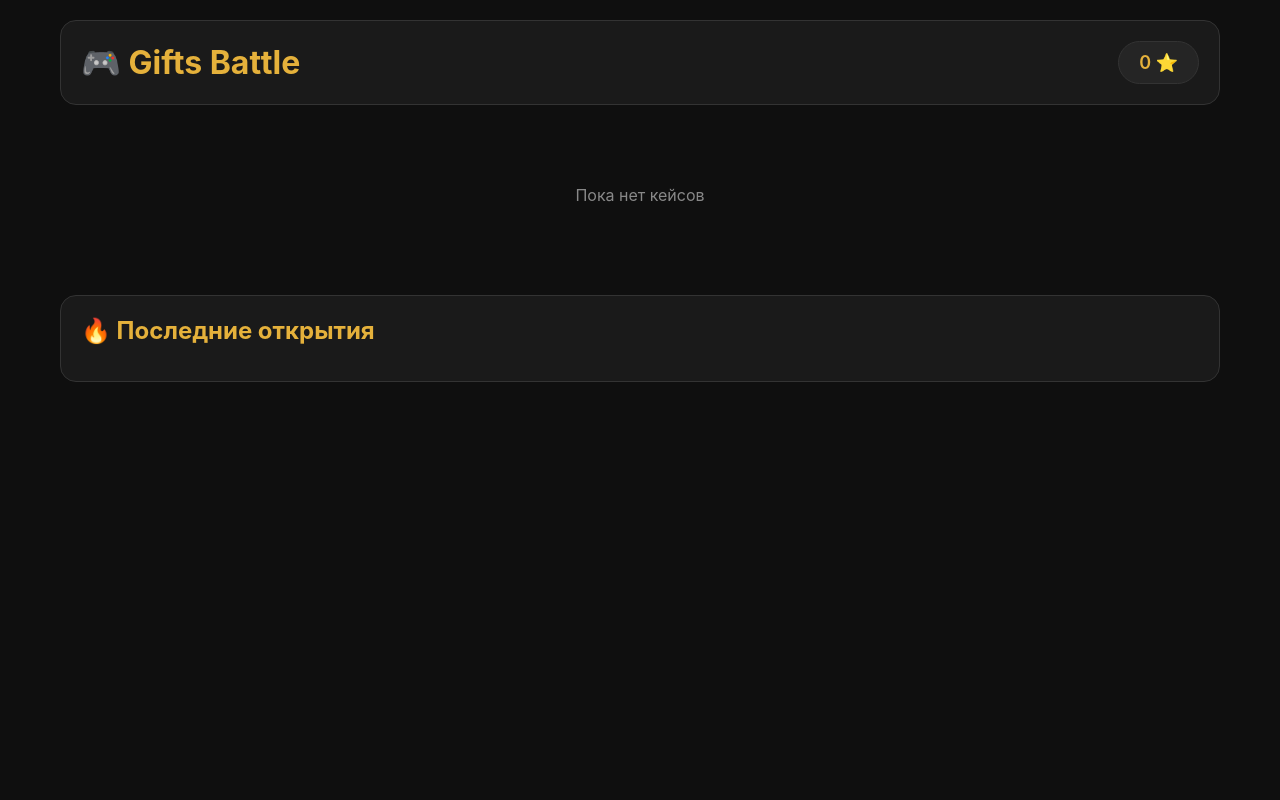
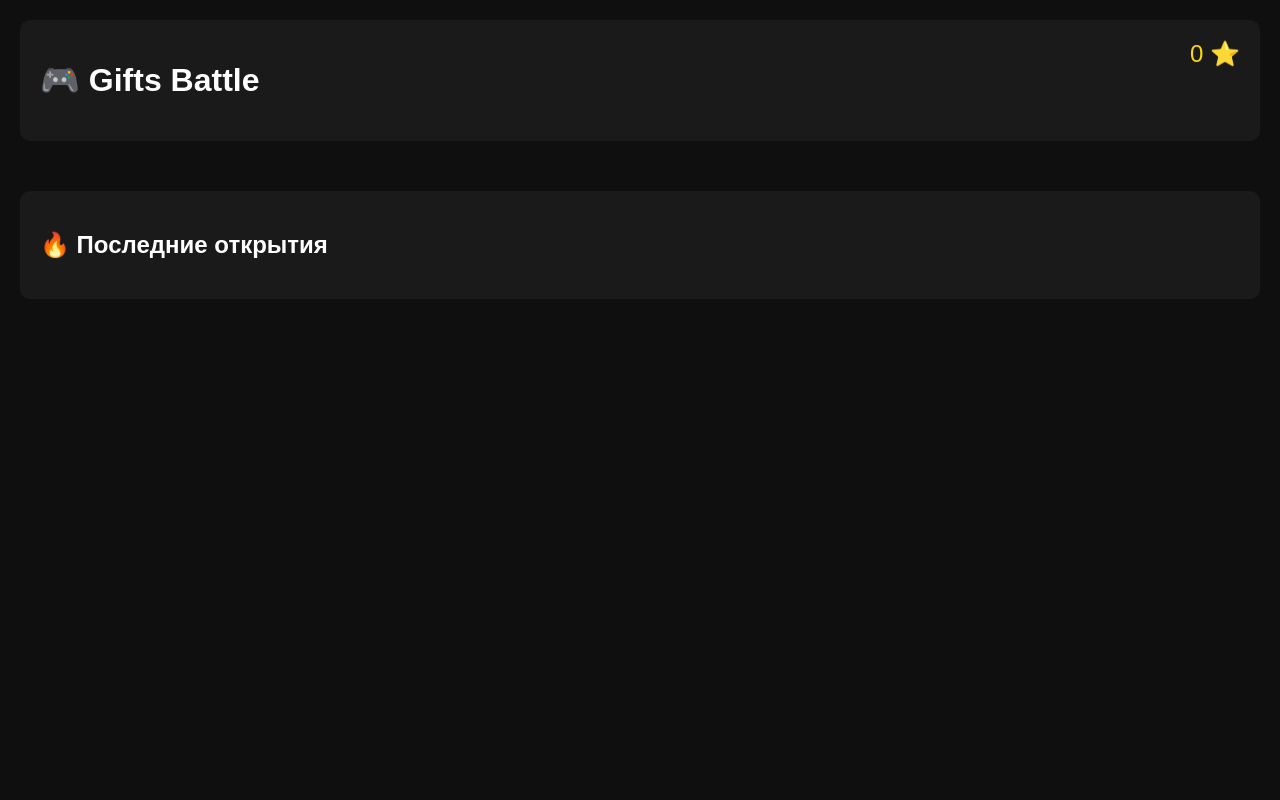
Before and after one commit to Hcjdud/gifts-battle-site, a FastAPI app: page / in a window 1280 px wide. Run offline with FastAPI, Linux system fonts and the light colour scheme; data comes from the database, SQL or seed files in the repository; data that the repository does not hold is empty.

Commit message:
Update index.html

```diff
--- a/templates/index.html
+++ b/templates/index.html
@@ -1,219 +1,46 @@
 <!DOCTYPE html>
-<html lang="ru">
+<html>
 <head>
     <meta charset="UTF-8">
-    <meta name="viewport" content="width=device-width, initial-scale=1.0">
-    <title>Gifts Battle - Кейсы</title>
+    <title>Gifts Battle</title>
     <style>
-        * {
-            margin: 0;
-            padding: 0;
-            box-sizing: border-box;
-            font-family: -apple-system, BlinkMacSystemFont, 'Segoe UI', Roboto, sans-serif;
-        }
-
-        body {
-            background: #0f0f0f;
-            color: #fff;
-            min-height: 100vh;
-        }
-
-        .app {
-            max-width: 1200px;
-            margin: 0 auto;
-            padding: 20px;
-        }
-
-        .header {
-            display: flex;
-            justify-content: space-between;
-            align-items: center;
-            padding: 20px;
-            background: #1a1a1a;
-            border-radius: 16px;
-            margin-bottom: 30px;
-            border: 1px solid #333;
-        }
-
-        .header h1 {
-            color: #e5b13b;
-        }
-
-        .balance {
-            background: #252525;
-            padding: 10px 20px;
-            border-radius: 30px;
-            font-size: 18px;
-            font-weight: 600;
-            color: #e5b13b;
-            border: 1px solid #333;
-        }
-
-        .cases-grid {
-            display: grid;
-            grid-template-columns: repeat(auto-fill, minmax(280px, 1fr));
-            gap: 20px;
-            margin-bottom: 40px;
-        }
-
-        .case-card {
-            background: #1a1a1a;
-            border-radius: 16px;
-            overflow: hidden;
-            cursor: pointer;
-            transition: transform 0.2s;
-            border: 1px solid #333;
-        }
-
-        .case-card:hover {
-            transform: translateY(-5px);
-            border-color: #e5b13b;
-        }
-
-        .case-image {
-            height: 160px;
-            background-size: cover;
-            background-position: center;
-            background-color: #252525;
-        }
-
-        .case-info {
-            padding: 16px;
-        }
-
-        .case-info h3 {
-            color: #e5b13b;
-            margin-bottom: 8px;
-        }
-
-        .case-info p {
-            color: #888;
-            font-size: 14px;
-            margin-bottom: 12px;
-        }
-
-        .case-price {
-            font-size: 20px;
-            font-weight: 600;
-            color: #e5b13b;
-        }
-
-        .recent {
-            background: #1a1a1a;
-            border-radius: 16px;
-            padding: 20px;
-            border: 1px solid #333;
-        }
-
-        .recent h2 {
-            color: #e5b13b;
-            margin-bottom: 16px;
-        }
-
-        .recent-item {
-            display: flex;
-            justify-content: space-between;
-            padding: 12px;
-            border-bottom: 1px solid #333;
-        }
-
-        .recent-item:last-child {
-            border-bottom: none;
-        }
-
-        .recent-user {
-            color: #fff;
-            font-weight: 600;
-        }
-
-        .recent-win {
-            color: #4caf50;
-            font-weight: 600;
-        }
-
-        .modal {
-            display: none;
-            position: fixed;
-            top: 0;
-            left: 0;
-            right: 0;
-            bottom: 0;
-            background: rgba(0,0,0,0.9);
-            align-items: center;
-            justify-content: center;
-            z-index: 1000;
-        }
-
-        .modal.active {
-            display: flex;
-        }
-
-        .modal-content {
-            background: #1a1a1a;
-            border-radius: 24px;
-            padding: 30px;
-            max-width: 400px;
-            text-align: center;
-            border: 1px solid #e5b13b;
-        }
-
-        .modal-content h2 {
-            color: #e5b13b;
-            margin-bottom: 20px;
-        }
-
-        .win-item {
-            font-size: 24px;
-            margin-bottom: 20px;
-        }
-
-        .win-amount {
-            font-size: 48px;
-            color: #e5b13b;
-            margin-bottom: 20px;
-        }
-
-        .close-btn {
-            background: #e5b13b;
-            color: #000;
-            border: none;
-            padding: 12px 30px;
-            border-radius: 30px;
-            font-weight: 600;
-            cursor: pointer;
-        }
+        body { background: #0f0f0f; color: #fff; font-family: Arial; margin: 0; padding: 20px; }
+        .header { display: flex; justify-content: space-between; padding: 20px; background: #1a1a1a; border-radius: 10px; }
+        .balance { color: gold; font-size: 24px; }
+        .cases { display: grid; grid-template-columns: repeat(auto-fill, minmax(250px, 1fr)); gap: 20px; margin-top: 20px; }
+        .case { background: #1a1a1a; border-radius: 10px; padding: 20px; cursor: pointer; border: 1px solid #333; }
+        .case:hover { border-color: gold; }
+        .price { color: gold; font-size: 20px; margin: 10px 0; }
+        .recent { margin-top: 30px; background: #1a1a1a; padding: 20px; border-radius: 10px; }
+        .modal { display: none; position: fixed; top: 0; left: 0; right: 0; bottom: 0; background: rgba(0,0,0,0.9); }
+        .modal.active { display: flex; align-items: center; justify-content: center; }
+        .modal-content { background: #1a1a1a; padding: 30px; border-radius: 20px; text-align: center; }
+        .win { font-size: 40px; color: gold; margin: 20px 0; }
     </style>
 </head>
 <body>
-    <div class="app">
     <div class="header">
         <h1>🎮 Gifts Battle</h1>
         <div class="balance" id="balance">0 ⭐</div>
     </div>
 
-        <div class="cases-grid" id="casesGrid">
-            <div style="grid-column: 1/-1; text-align: center; padding: 50px; color: #888;">
-                Загрузка кейсов...
-            </div>
-        </div>
+    <div class="cases" id="cases"></div>
 
     <div class="recent">
         <h2>🔥 Последние открытия</h2>
-            <div id="recentOpenings"></div>
-        </div>
+        <div id="recent"></div>
     </div>
 
-    <div class="modal" id="resultModal">
+    <div class="modal" id="modal">
         <div class="modal-content">
-            <h2 id="resultTitle">Открытие кейса</h2>
-            <div class="win-item" id="resultItem"></div>
-            <div class="win-amount" id="resultAmount">0 ⭐</div>
-            <button class="close-btn" onclick="closeModal()">Ок</button>
+            <h2 id="modalTitle"></h2>
+            <div class="win" id="modalWin"></div>
+            <button onclick="closeModal()" style="padding: 10px 30px; background: gold; border: none; border-radius: 5px;">OK</button>
         </div>
     </div>
 
     <script>
-        let currentUser = null;
+        let user = null;
 
         async function init() {
             await login();
@@ -222,88 +49,72 @@
         }
 
         async function login() {
-            let username = localStorage.getItem('username');
-            if (!username) {
-                username = 'user_' + Math.floor(Math.random() * 10000);
-                localStorage.setItem('username', username);
+            let name = localStorage.getItem('username');
+            if (!name) {
+                name = 'user_' + Math.floor(Math.random() * 10000);
+                localStorage.setItem('username', name);
             }
 
-            const response = await fetch('/api/user', {
+            const res = await fetch('/api/user', {
                 method: 'POST',
                 headers: {'Content-Type': 'application/json'},
-                body: JSON.stringify({username: username})
+                body: JSON.stringify({username: name})
             });
 
-            currentUser = await response.json();
-            document.getElementById('balance').textContent = currentUser.balance + ' ⭐';
+            user = await res.json();
+            document.getElementById('balance').innerText = user.balance + ' ⭐';
         }
 
         async function loadCases() {
-            const response = await fetch('/api/cases');
-            const data = await response.json();
+            const res = await fetch('/api/cases');
+            const data = await res.json();
 
-            const grid = document.getElementById('casesGrid');
-            if (data.cases.length === 0) {
-                grid.innerHTML = '<div style="grid-column: 1/-1; text-align: center; padding: 50px; color: #888;">Пока нет кейсов</div>';
-                return;
-            }
-
-            grid.innerHTML = data.cases.map(c => `
-                <div class="case-card" onclick="openCase(${c.id})">
-                    <div class="case-image" style="background-image: url('${c.image_url}')"></div>
-                    <div class="case-info">
+            let html = '';
+            data.cases.forEach(c => {
+                html += `
+                    <div class="case" onclick="openCase(${c.id})">
                         <h3>${c.name}</h3>
                         <p>${c.description}</p>
-                        <div class="case-price">${c.price} ⭐</div>
+                        <div class="price">${c.price} ⭐</div>
+                        <div>📦 ${c.items_count} предметов</div>
                     </div>
-                </div>
-            `).join('');
+                `;
+            });
+            document.getElementById('cases').innerHTML = html;
         }
 
         async function loadRecent() {
-            const response = await fetch('/api/recent-openings?limit=10');
-            const data = await response.json();
+            const res = await fetch('/api/recent-openings');
+            const data = await res.json();
 
-            const container = document.getElementById('recentOpenings');
-            container.innerHTML = data.openings.map(o => `
-                <div class="recent-item">
-                    <span class="recent-user">${o.username}</span>
-                    <span>${o.case_name} → ${o.item_name}</span>
-                    <span class="recent-win">+${o.win_amount} ⭐</span>
-                </div>
-            `).join('');
+            let html = '';
+            data.openings.forEach(o => {
+                html += `<div>${o.username} → ${o.item_name} +${o.win_amount}⭐</div>`;
+            });
+            document.getElementById('recent').innerHTML = html;
         }
 
-        async function openCase(caseId) {
-            if (!currentUser) return;
-
-            const response = await fetch(`/api/cases/${caseId}/open`, {
+        async function openCase(id) {
+            const res = await fetch(`/api/cases/${id}/open`, {
                 method: 'POST',
                 headers: {'Content-Type': 'application/json'},
-                body: JSON.stringify({user_id: currentUser.id})
+                body: JSON.stringify({user_id: user.id})
             });
 
-            if (!response.ok) {
-                const error = await response.json();
-                alert(error.detail || 'Ошибка открытия кейса');
-                return;
-            }
+            if (!res.ok) return alert('Ошибка!');
 
-            const result = await response.json();
+            const data = await res.json();
+            document.getElementById('modalTitle').innerText = 'Вы выиграли!';
+            document.getElementById('modalWin').innerHTML = `${data.item.name}<br>+${data.win_amount} ⭐`;
+            document.getElementById('modal').classList.add('active');
 
-            document.getElementById('resultTitle').textContent = 'Вы выиграли!';
-            document.getElementById('resultItem').textContent = result.item.name;
-            document.getElementById('resultAmount').textContent = '+' + result.win_amount + ' ⭐';
-            document.getElementById('resultModal').classList.add('active');
-
-            currentUser.balance = result.new_balance;
-            document.getElementById('balance').textContent = result.new_balance + ' ⭐';
-
+            user.balance = data.new_balance;
+            document.getElementById('balance').innerText = user.balance + ' ⭐';
             loadRecent();
         }
 
         function closeModal() {
-            document.getElementById('resultModal').classList.remove('active');
+            document.getElementById('modal').classList.remove('active');
         }
 
         init();
```
Lines whose indentation alone changed are shown as unchanged.
